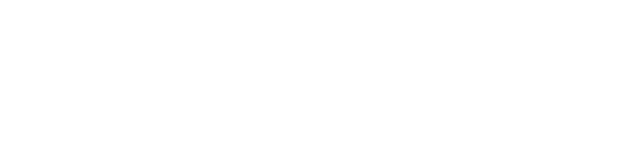
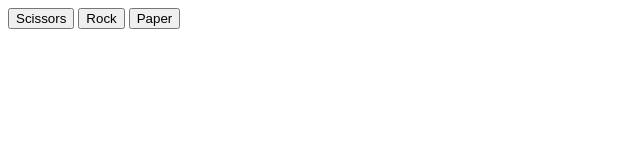
Before and after one commit to sasukeruud/odin-rockPaperScissors, a plain HTML site: page index.html in a window 1280 px wide. Shown: the whole page, without its empty margins (0-640 px from the left). Drawn offline with Linux system fonts and the light colour scheme.

Commit message:
added three buttons to the page

```diff
--- a/index.html
+++ b/index.html
@@ -4,9 +4,12 @@
         <meta charset="UTF-8">
         <meta http-equiv="X-UA-Compatible" content="IE=edge">
         <meta name="viewport" content="width=device-width, initial-scale=1.0">
+        <script src="./js/script.js" defer></script>
         <title>Document</title>
     </head>
     <body>
-        <script src="./js/script.js"></script>
+        <button class="button">Scissors</button>
+        <button class="button">Rock</button>
+        <button class="button">Paper</button>
     </body>
 </html>
```
